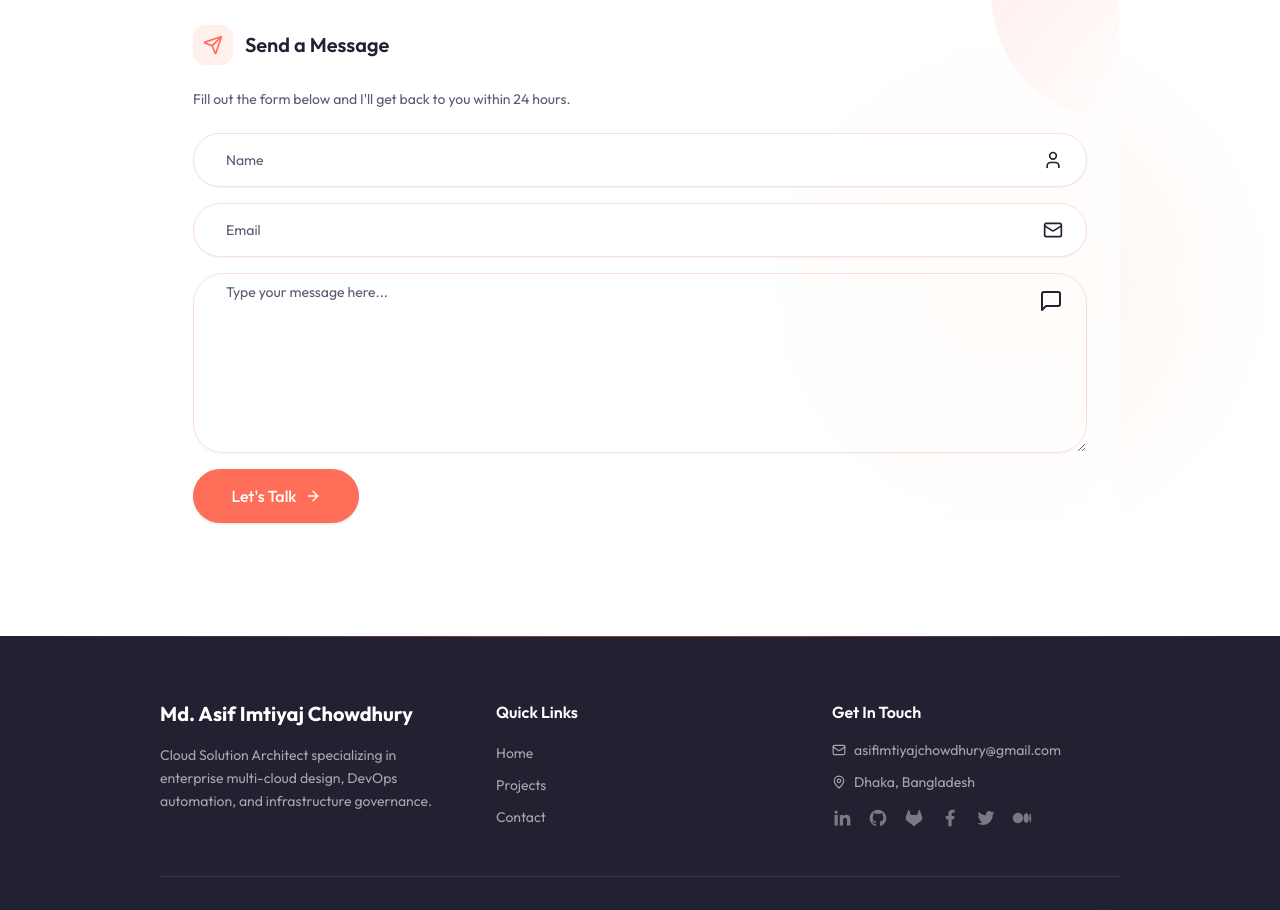
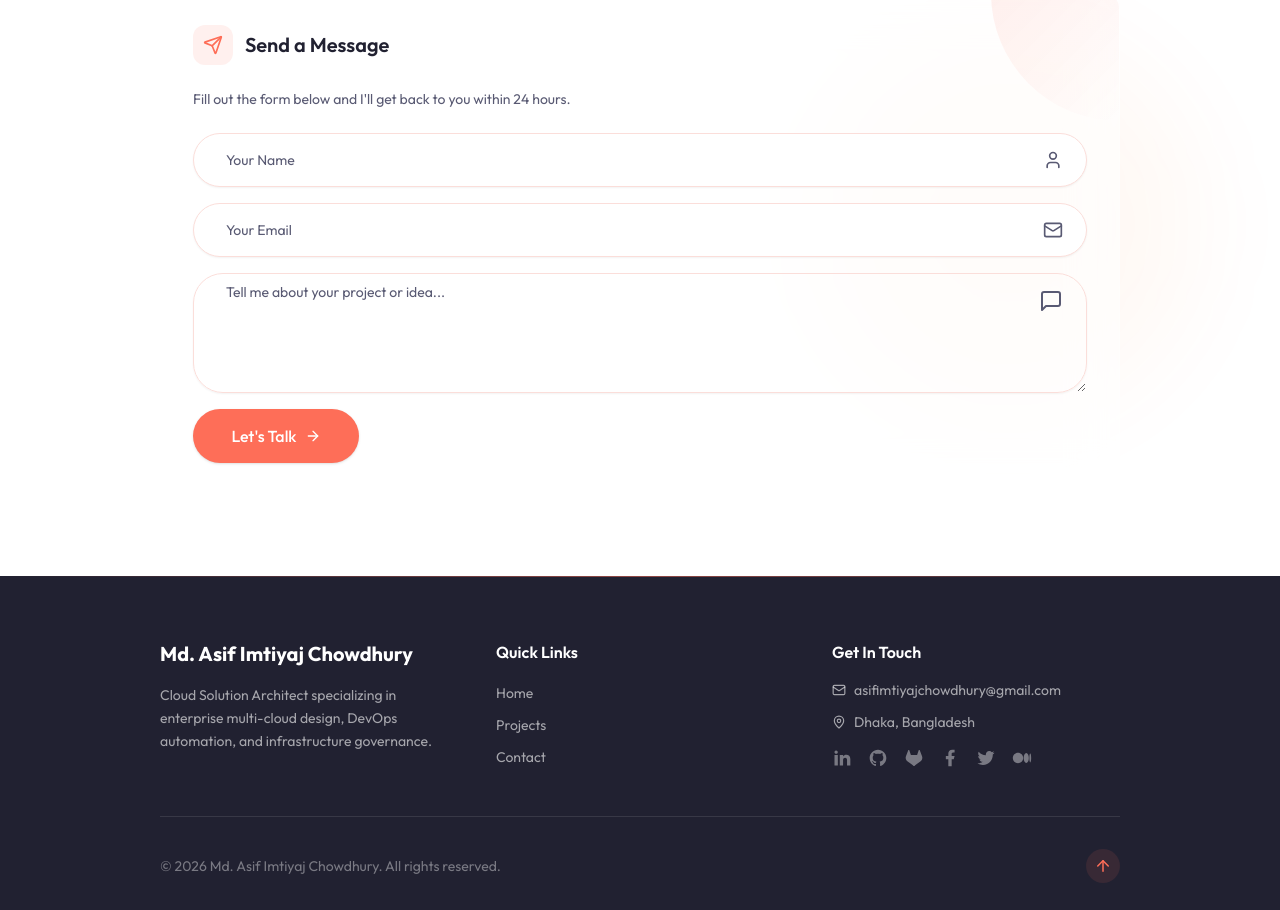
Before and after one commit to asifichy/Web_Portfolio, a Next.js app: page /contact in a window 1280 px wide. Shown: the part 1144-2054 px from the top of the page. Built offline with nearby package versions, Linux system fonts and the light colour scheme.

Commit message:
feat: enhance Form component with improved submission handling and animations

```diff
--- a/components/Form.jsx
+++ b/components/Form.jsx
@@ -3,8 +3,9 @@
 import { Button } from "@/components/ui/button";
 import { Input } from "@/components/ui/input";
 import { Textarea } from "@/components/ui/textarea";
-import { User, MailIcon, HomeIcon, PhoneIcon, PhoneCall, ArrowRightIcon, MessageSquare } from "lucide-react";
+import { User, MailIcon, Send, ArrowRightIcon, MessageSquare, CheckCircle, XCircle, Loader2, Sparkles } from "lucide-react";
 import { useState } from "react";
+import { motion, AnimatePresence } from "framer-motion";
 
 const Form = () => {
   const [formData, setFormData] = useState({
@@ -12,28 +13,44 @@ const Form = () => {
     email: "",
     message: ""
   });
+  const [status, setStatus] = useState("idle");
+  const [showModal, setShowModal] = useState(false);
 
   const handleSubmit = async (e) => {
     e.preventDefault();
+    setStatus("loading");
 
     try {
-      const response = await fetch('/api/contact', {
-        method: 'POST',
+      const response = await fetch("https://api.web3forms.com/submit", {
+        method: "POST",
         headers: {
-          'Content-Type': 'application/json',
+          "Content-Type": "application/json",
+          Accept: "application/json"
         },
-        body: JSON.stringify(formData),
+        body: JSON.stringify({
+          access_key: process.env.NEXT_PUBLIC_WEB3FORMS_ACCESS_KEY || "",
+          name: formData.name,
+          email: formData.email,
+          message: formData.message,
+          subject: `New Message from ${formData.name} - Portfolio Contact`,
+          from_name: "Asif's Portfolio"
+        })
       });
 
-      if (response.ok) {
-        alert('Message sent successfully!');
+      const data = await response.json();
+
+      if (data.success) {
+        setStatus("success");
+        setShowModal(true);
         setFormData({ name: "", email: "", message: "" });
       } else {
-        alert('Failed to send message. Please try again.');
+        setStatus("error");
+        setShowModal(true);
       }
     } catch (error) {
-      console.error('Error sending message:', error);
-      alert('An error occurred. Please try again later.');
+      console.error("Error sending message:", error);
+      setStatus("error");
+      setShowModal(true);
     }
   };
 
@@ -45,47 +62,252 @@ const Form = () => {
     }));
   };
 
+  const closeModal = () => {
+    setShowModal(false);
+    setStatus("idle");
+  };
+
   return (
+    <>
       <form onSubmit={handleSubmit} className="flex flex-col gap-y-4">
-      {/* input */}
-      <div className="relative flex items-center">
+        <motion.div
+          className="relative flex items-center"
+          initial={{ opacity: 0, x: -20 }}
+          animate={{ opacity: 1, x: 0 }}
+          transition={{ delay: 0.1 }}
+        >
           <Input
             type="text"
-          placeholder="Name"
+            placeholder="Your Name"
             id="name"
             value={formData.name}
             onChange={handleChange}
             required
+            className="pr-10"
           />
-        <User size={20} className="absolute right-6" />
-      </div>
-      {/* email */}
-      <div className="relative flex items-center">
+          <User size={20} className="absolute right-6 text-muted-foreground" />
+        </motion.div>
+
+        <motion.div
+          className="relative flex items-center"
+          initial={{ opacity: 0, x: -20 }}
+          animate={{ opacity: 1, x: 0 }}
+          transition={{ delay: 0.2 }}
+        >
           <Input
             type="email"
-          placeholder="Email"
+            placeholder="Your Email"
             id="email"
             value={formData.email}
             onChange={handleChange}
             required
+            className="pr-10"
           />
-        <MailIcon size={20} className="absolute right-6" />
-      </div>
-      {/* textarea */}
-      <div className="relative flex items-center">
+          <MailIcon size={20} className="absolute right-6 text-muted-foreground" />
+        </motion.div>
+
+        <motion.div
+          className="relative flex items-center"
+          initial={{ opacity: 0, x: -20 }}
+          animate={{ opacity: 1, x: 0 }}
+          transition={{ delay: 0.3 }}
+        >
           <Textarea
-          placeholder="Type your message here..."
+            placeholder="Tell me about your project or idea..."
             id="message"
             value={formData.message}
             onChange={handleChange}
             required
+            className="pr-10 min-h-[120px]"
           />
-        <MessageSquare className="absolute right-6 top-4" />
+          <MessageSquare className="absolute right-6 top-4 text-muted-foreground" />
+        </motion.div>
+
+        <motion.div
+          initial={{ opacity: 0, y: 20 }}
+          animate={{ opacity: 1, y: 0 }}
+          transition={{ delay: 0.4 }}
+        >
+          <Button
+            type="submit"
+            className="flex items-center max-w-[180px] group relative overflow-hidden"
+            disabled={status === "loading"}
+          >
+            <span className="absolute inset-0 bg-gradient-to-r from-primary to-orange-500 opacity-0 group-hover:opacity-100 transition-opacity duration-300" />
+            <span className="relative z-10 flex items-center gap-2">
+              {status === "loading" ? (
+                <>
+                  <Loader2 size={20} className="animate-spin" />
+                  Sending...
+                </>
+              ) : (
+                <>
+                  Let's Talk
+                  <ArrowRightIcon
+                    size={20}
+                    className="group-hover:translate-x-1 transition-transform"
+                  />
+                </>
+              )}
+            </span>
+          </Button>
+        </motion.div>
+      </form>
+
+      <AnimatePresence>
+        {showModal && (
+          <motion.div
+            className="fixed inset-0 z-50 flex items-center justify-center p-4 bg-black/50 backdrop-blur-sm"
+            initial={{ opacity: 0 }}
+            animate={{ opacity: 1 }}
+            exit={{ opacity: 0 }}
+            onClick={closeModal}
+          >
+            <motion.div
+              className="glass rounded-3xl p-8 max-w-md w-full border border-border/50 relative overflow-hidden"
+              initial={{ scale: 0.8, opacity: 0, y: 50 }}
+              animate={{ scale: 1, opacity: 1, y: 0 }}
+              exit={{ scale: 0.8, opacity: 0, y: 50 }}
+              transition={{ type: "spring", duration: 0.5 }}
+              onClick={(e) => e.stopPropagation()}
+            >
+              {status === "success" ? (
+                <>
+                  <div className="absolute inset-0 bg-gradient-to-br from-green-500/10 to-emerald-500/10" />
+                  <div className="relative z-10">
+                    <motion.div
+                      className="w-20 h-20 rounded-full bg-green-500/20 flex items-center justify-center mx-auto mb-6"
+                      initial={{ scale: 0 }}
+                      animate={{ scale: 1 }}
+                      transition={{ type: "spring", delay: 0.2 }}
+                    >
+                      <motion.div
+                        initial={{ scale: 0 }}
+                        animate={{ scale: 1 }}
+                        transition={{ type: "spring", delay: 0.4 }}
+                      >
+                        <CheckCircle size={48} className="text-green-500" />
+                      </motion.div>
+                    </motion.div>
+
+                    <motion.h3
+                      className="text-2xl font-bold text-center mb-2"
+                      initial={{ opacity: 0, y: 20 }}
+                      animate={{ opacity: 1, y: 0 }}
+                      transition={{ delay: 0.3 }}
+                    >
+                      Message Sent!
+                    </motion.h3>
+
+                    <motion.p
+                      className="text-muted-foreground text-center mb-6"
+                      initial={{ opacity: 0, y: 20 }}
+                      animate={{ opacity: 1, y: 0 }}
+                      transition={{ delay: 0.4 }}
+                    >
+                      Thank you, <span className="font-semibold text-foreground">{formData.name || "friend"}</span>!
+                      I've received your message and will get back to you within 24 hours.
+                    </motion.p>
+
+                    <motion.div
+                      className="flex items-center gap-2 p-4 rounded-xl bg-green-500/10 border border-green-500/20 mb-6"
+                      initial={{ opacity: 0, y: 20 }}
+                      animate={{ opacity: 1, y: 0 }}
+                      transition={{ delay: 0.5 }}
+                    >
+                      <Sparkles size={16} className="text-green-500" />
+                      <span className="text-sm text-green-600 dark:text-green-400">
+                        A confirmation has been sent to your email
+                      </span>
+                    </motion.div>
+
+                    <motion.div
+                      initial={{ opacity: 0, y: 20 }}
+                      animate={{ opacity: 1, y: 0 }}
+                      transition={{ delay: 0.6 }}
+                    >
+                      <Button
+                        onClick={closeModal}
+                        className="w-full group relative overflow-hidden"
+                      >
+                        <span className="absolute inset-0 bg-gradient-to-r from-green-500 to-emerald-500 opacity-0 group-hover:opacity-100 transition-opacity duration-300" />
+                        <span className="relative z-10 flex items-center justify-center gap-2">
+                          Got it, thanks!
+                          <CheckCircle size={16} />
+                        </span>
+                      </Button>
+                    </motion.div>
                   </div>
-      <Button type="submit" className="flex items-center max-w-[166px]">
-        Let's Talk <ArrowRightIcon size={20} />
+                </>
+              ) : (
+                <>
+                  <div className="absolute inset-0 bg-gradient-to-br from-red-500/10 to-orange-500/10" />
+                  <div className="relative z-10">
+                    <motion.div
+                      className="w-20 h-20 rounded-full bg-red-500/20 flex items-center justify-center mx-auto mb-6"
+                      initial={{ scale: 0 }}
+                      animate={{ scale: 1 }}
+                      transition={{ type: "spring", delay: 0.2 }}
+                    >
+                      <XCircle size={48} className="text-red-500" />
+                    </motion.div>
+
+                    <motion.h3
+                      className="text-2xl font-bold text-center mb-2"
+                      initial={{ opacity: 0, y: 20 }}
+                      animate={{ opacity: 1, y: 0 }}
+                      transition={{ delay: 0.3 }}
+                    >
+                      Oops! Something went wrong
+                    </motion.h3>
+
+                    <motion.p
+                      className="text-muted-foreground text-center mb-6"
+                      initial={{ opacity: 0, y: 20 }}
+                      animate={{ opacity: 1, y: 0 }}
+                      transition={{ delay: 0.4 }}
+                    >
+                      Couldn't send your message. Please try again or email me directly at{" "}
+                      <a
+                        href="mailto:asifimtiyajchowdhury@gmail.com"
+                        className="text-primary hover:underline"
+                      >
+                        asifimtiyajchowdhury@gmail.com
+                      </a>
+                    </motion.p>
+
+                    <motion.div
+                      className="flex gap-3"
+                      initial={{ opacity: 0, y: 20 }}
+                      animate={{ opacity: 1, y: 0 }}
+                      transition={{ delay: 0.5 }}
+                    >
+                      <Button
+                        variant="outline"
+                        onClick={closeModal}
+                        className="flex-1"
+                      >
+                        Close
                       </Button>
-    </form>
+                      <Button
+                        onClick={() => {
+                          closeModal();
+                          setTimeout(() => handleSubmit(new Event("submit")), 300);
+                        }}
+                        className="flex-1 group relative overflow-hidden"
+                      >
+                        <span className="absolute inset-0 bg-gradient-to-r from-primary to-orange-500 opacity-0 group-hover:opacity-100 transition-opacity duration-300" />
+                        <span className="relative z-10">Try Again</span>
+                      </Button>
+                    </motion.div>
+                  </div>
+                </>
+              )}
+            </motion.div>
+          </motion.div>
+        )}
+      </AnimatePresence>
+    </>
   );
 };
 
```
Lines whose indentation alone changed are shown as unchanged.
